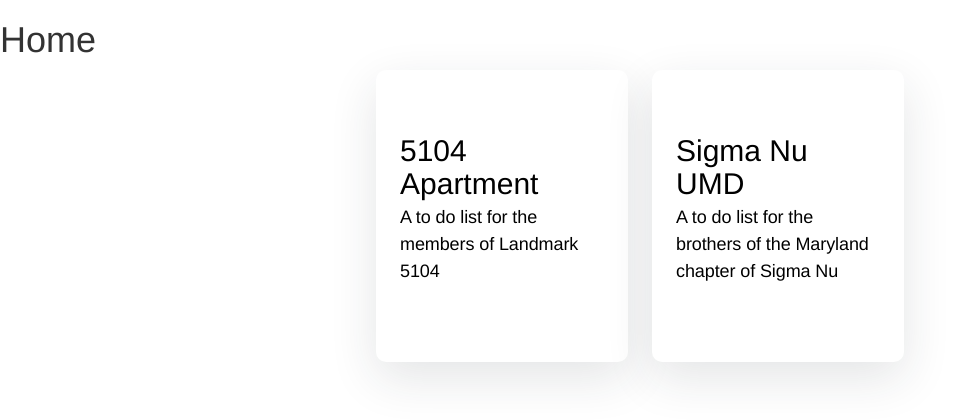
After one commit to mattdwalters/Collab-To-Do, a Flask app: page /home in a window 1280 px wide. The commit adds this page. Shown: the top 420 px of the page, without its empty margins (0-967 px from the left). Run offline with Flask 2, Linux system fonts and the light colour scheme; data comes from the database, SQL or seed files in the repository; some libraries are stand-ins or nearby versions.

Commit message:
Adds groups and add/delete to lists

```diff
--- a/app.py
+++ b/app.py
@@ -15,6 +15,8 @@ def setup_database():
     }
 
     conn.execute('CREATE TABLE IF NOT EXISTS user (uid INTEGER PRIMARY KEY AUTOINCREMENT, \
+                                                firstname TEXT, \
+                                                lastname TEXT, \
                                                 username TEXT, \
                                                 password TEXT);')
 
@@ -23,12 +25,11 @@ def setup_database():
 
     conn.execute('CREATE TABLE IF NOT EXISTS groups (gid INTEGER PRIMARY KEY AUTOINCREMENT, \
                                                 groupname TEXT, \
+                                                description TEXT, \
                                                 password TEXT);')
 
-    conn.execute('CREATE TABLE IF NOT EXISTS grouplist (iid INTEGER PRIMARY KEY, \
-                                                gid INTEGER);')
-
     conn.execute('CREATE TABLE IF NOT EXISTS todolist (iid INTEGER PRIMARY KEY AUTOINCREMENT, \
+                                                gid INTEGER, \
                                                 author TEXT, \
                                                 itemname TEXT, \
                                                 location TEXT, \
@@ -39,7 +40,6 @@ def setup_database():
 setup_database()
 
 app = Flask(__name__)
-
 
 @app.route("/")
 def main():
@@ -57,18 +57,16 @@ def login():
 
     # Login
     if request.method == 'POST':
-        session['user'] = request.form['username']
+        session['username'] = request.form['username']
         stored_password = cur.execute("SELECT password FROM user WHERE username = " +
                                       "\'" + sanitizeInput(request.form['username']) + "\'").fetchone()
-        print(request.form['password'])
-        print(stored_password)
         if request.form['password'] != stored_password:
             error = 'Invalid credentials, please try again'
         else:
             cur.execute("SELECT uid FROM user WHERE username = " + "\'" + sanitizeInput(request.form['username']) + "\'")
             uid = cur.fetchone()
             session['uid'] = uid
-            return redirect(url_for('toDoList'))
+            return redirect(url_for('home'))
     return render_template('login.html', error = error)
 
 @app.route("/newUser", methods=['GET','POST'])
@@ -94,8 +92,9 @@ def newUser():
             try:
                 with sql.connect(DATABASE) as con:
                     cur = con.cursor()
-                    user_credentials = (sanitizeInput(request.form['username']), sanitizeInput(request.form['password']))
-                    cur.execute("INSERT INTO user VALUES (NULL, ?, ?)", user_credentials)
+                    user_credentials = (sanitizeInput(request.form['firstname']), sanitizeInput(request.form['lastname']), \
+                        sanitizeInput(request.form['username']), sanitizeInput(request.form['password']))
+                    cur.execute("INSERT INTO user VALUES (NULL, ?, ?, ?, ?)", user_credentials)
                     con.commit()
             except:
                 con.rollback()
@@ -106,8 +105,25 @@ def newUser():
 
     return render_template('new_user.html', error=error)
 
-@app.route('/todolist', methods=['GET', 'POST'])
-def toDoList():
+@app.route('/home')
+def home():
+    group_list = []
+
+    conn = sql.connect(DATABASE, timeout=10)
+    conn.row_factory = sql.Row
+    cur = conn.cursor()
+
+    cur.execute('SELECT gid, \
+                    groupname, \
+                    description \
+                FROM groups')
+
+    group_list = cur.fetchall()
+
+    return render_template('home.html', group_list=group_list)
+
+@app.route('/todolist/<int:gid>', methods=['GET', 'POST'])
+def toDoList(gid):
     todo_list = []
 
     # Set up db connection:
@@ -115,13 +131,61 @@ def toDoList():
     conn.row_factory = sql.Row
     cur = conn.cursor()
 
-    cur.execute('SELECT author, \
-                    itemname, \
-                FROM todolist;')
+    cur.execute('SELECT gid, \
+                    iid, \
+                    author, \
+                    itemname \
+                FROM todolist \
+                WHERE gid =' + str(gid) + ';')
 
     todo_list = cur.fetchall()
 
-    return render_template('todolist.html', todo_list=todo_list)
+    if request.method == 'POST':
+        try:
+            author = session["username"]
+            location = request.form["location"]
+            item_name = request.form["itemname"]
+            repeat = request.form["repeat"]
+
+            with sql.connect(DATABASE) as con:
+                item_info = (gid, author, item_name, location, repeat)
+                con.row_factory = sql.Row
+                cur = con.cursor()
+                cur.execute("INSERT INTO todolist VALUES (NULL, ?, ?, ?, ?, ?)", item_info)
+                con.commit()
+                cur.execute('SELECT author, \
+                                itemname \
+                            FROM todolist \
+                            WHERE gid =' + str(gid) + ';')
+                todo_list = cur.fetchall()
+                return render_template('todolist.html', todo_list=todo_list, gid=gid)
+        except:
+            conn.rollback()
+            msg = "Error. Item not created."
+            return render_template("error_page.html", msg = msg)
+
+        conn.close()
+
+    return render_template('todolist.html', todo_list=todo_list, gid=gid)
+
+@app.route('/delete_todo', methods=['POST'])
+def delete_todo():
+    iid = request.form['iid']
+    gid = request.form['gid']
+    todo_list = []
+
+    # Set up db connection:
+    conn = sql.connect(DATABASE, timeout=10)
+    conn.row_factory = sql.Row
+    cur = conn.cursor()
+
+    cur.execute('DELETE \
+                FROM todolist \
+                WHERE iid =' + str(iid) + ';')
+
+    conn.commit()
+
+    return redirect(url_for('toDoList', gid=gid))
 
 def sanitizeInput(input):
     return input.replace('"','\"').replace("'","\'")
--- /dev/null
+++ b/templates/home.html
@@ -0,0 +1,87 @@
+<!DOCTYPE html>
+
+<html>
+	<head>
+		<title>User Events</title>
+		<script src="https://ajax.googleapis.com/ajax/libs/jquery/1.10.2/jquery.min.js"></script>
+		<script type="text/javascript" src="../static/scripts.js"></script>
+		<link rel = "stylesheet" type = "text/css" href = "https://maxcdn.bootstrapcdn.com/bootstrap/3.3.5/css/bootstrap.min.css">
+    	<link href='https://fonts.googleapis.com/css?family=Lobster' rel='stylesheet'>
+    	<link href="https://fonts.googleapis.com/css?family=Raleway|Montserrat" rel="stylesheet">
+    	<link rel="stylesheet" type="text/css" href="../static/style.css">
+	</head>
+	<style>
+
+	.features-wrap {
+	    display: flex;
+	    flex-wrap: wrap;
+	    justify-content: center;
+	    margin-right: -12px;
+	    margin-left: -12px;
+	    margin-top: -12px;
+	}
+
+	.feature-link {
+		color: black;
+		text-decoration: none;
+	}
+
+	.feature-link:hover {
+		color: #bababa;
+		text-decoration: none;
+	}
+
+	.feature {
+	    padding: 12px;
+	    width: 276px;
+	    max-width: 276px;
+	    height: 316px;
+	    max-height: 316px;
+	    flex-grow: 1;
+	}
+	.feature-inner {
+		border-radius: 10px;
+	    position: relative;
+	    height: 100%;
+	    background: #fff;
+	    padding: 40px 24px;
+	    box-shadow: 0 16px 48px rgba(32,41,50,0.12);
+	}
+	.feature-icon {
+	    display: flex;
+	    justify-content: center;
+	}
+
+	h2 {
+	    margin-top: 24px;
+	    margin-bottom: 4px;
+	}
+
+	.text-sm {
+	    font-size: 18px;
+	    line-height: 27px;
+	    letter-spacing: -0.1px;
+	}
+
+	</style>
+	<body>
+		<div>
+			<h1>Home</h1>
+		</div>
+		<div class="features-wrap">
+		{% for row in group_list %}
+			<a class = "feature-link" href = "{{ url_for('toDoList', gid=row.gid) }}">
+	            <div class="feature">
+	            	<div class="feature-inner">
+	                	<h2 class="feature-title">{{ row['groupname'] }}</h2>
+	                	<!-- Should be a 120 char limit -->
+	                	<p class="text-sm">
+	                  	{{ row['description'] }}
+	                	</p>
+	              	</div>
+	            </div>
+	        </a>
+	    {% endfor %}
+	    </div>
+	</body>
+</html>
--- a/templates/login.html
+++ b/templates/login.html
@@ -42,7 +42,7 @@
       <form action="" method="post">
         <input type="text" placeholder="Username" name="username" value="{{
           request.form.username }}">
-         <input type="password" placeholder="Password" name="password" value="{{
+        <input type="password" placeholder="Password" name="password" value="{{
           request.form.password }}">
         <input class="btn btn-default" type="submit" value="Login">
       </form>
--- a/templates/new_user.html
+++ b/templates/new_user.html
@@ -45,6 +45,10 @@
          <input type="password" placeholder="Password" name="password" value="{{
           request.form.password }}">
         <input type="password" placeholder="Confirm Password" name="confirm" value="{{ request.form.confirm }}">
+        <br>
+        <input type="text" placeholder="First Name" name="firstname" value="{{
+          request.form.firstname }}">
+        <input type="text" placeholder="Last Name" name="lastname" value="{{ request.form.lastname }}">
         <input class="btn btn-default" type="submit" value="Create">
       </form>
       {% if error %}
```
Also changed, not shown: templates/error_page.html (added, +8 -0 lines), templates/todolist.html (+27 -40 lines), database.db, static/scripts.js (added), static/style.css (added).
